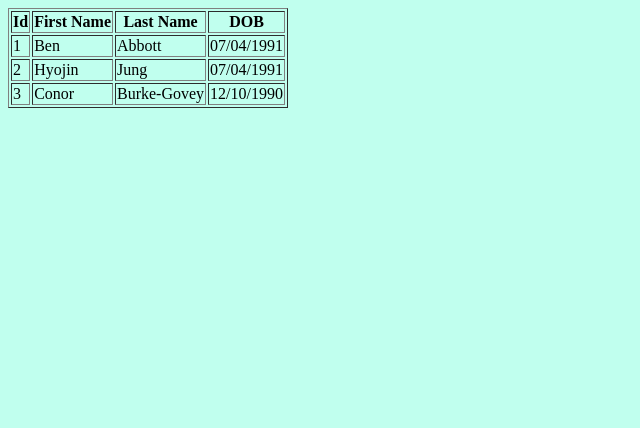
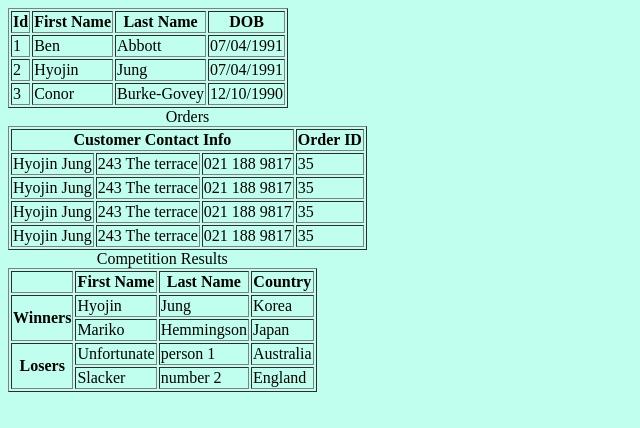
Before and after one commit to hyojinaaa/html-tables, a plain HTML site: page index.html in a window 1280 px wide. Shown: the whole page, without its empty margins (0-640 px from the left). Drawn offline with Linux system fonts and the light colour scheme.

Commit message:
Colspan and Rowspan

```diff
--- a/index.html
+++ b/index.html
@@ -36,5 +36,74 @@
 		</tr>
 	</table>
 
+	<table border="1">
+		<caption>Orders</caption>
+		<tr>
+			<th colspan="3">Customer Contact Info</th>
+			<th>Order ID</th>
+		</tr>
+		<tr>
+			<td>Hyojin Jung</td>
+			<td>243 The terrace</td>
+			<td>021 188 9817</td>
+			<td>35</td>
+		</tr>
+		<tr>
+			<td>Hyojin Jung</td>
+			<td>243 The terrace</td>
+			<td>021 188 9817</td>
+			<td>35</td>
+		</tr>
+		<tr>
+			<td>Hyojin Jung</td>
+			<td>243 The terrace</td>
+			<td>021 188 9817</td>
+			<td>35</td>
+		</tr>
+		<tr>
+			<td>Hyojin Jung</td>
+			<td>243 The terrace</td>
+			<td>021 188 9817</td>
+			<td>35</td>
+		</tr>
+	</table>
+
+	<table border="1">
+		<caption>Competition Results</caption>
+		<tr>
+			<th></th>
+			<th>First Name</th>
+			<th>Last Name</th>
+			<th>Country</th>
+		</tr>
+
+		<tr>
+			<th rowspan="2">Winners</th>
+			<td>Hyojin</td>
+			<td>Jung</td>
+			<td>Korea</td>
+		</tr>
+		<tr>
+
+			<td>Mariko</td>
+			<td>Hemmingson</td>
+			<td>Japan</td>
+		</tr>
+
+		<tr>
+			<th rowspan="2">Losers</th>
+			<td>Unfortunate</td>
+			<td>person 1</td>
+			<td>Australia</td>
+		</tr>
+
+		<tr>
+			<td>Slacker</td>
+			<td>number 2</td>
+			<td>England</td>
+		</tr>
+	</table>
+
+
 	</body>
 </html>
```
